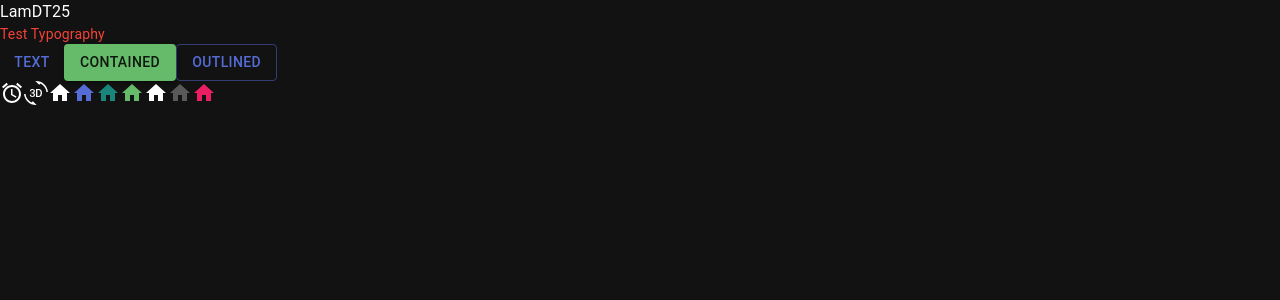
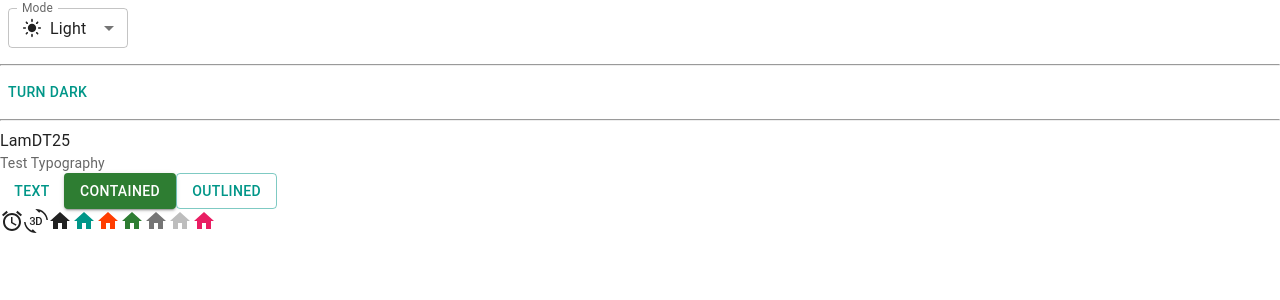
Before and after one commit to LamDT66/trello-web, a React app: page / in a window 1280 px wide. Shown: the top 300 px of the page. Built offline with nearby package versions, Linux system fonts and the light colour scheme; the HTML template or start-up script is replaced by a standard one.

Commit message:
Add dark mode and light mode

```diff
--- a/src/App.jsx
+++ b/src/App.jsx
@@ -4,11 +4,77 @@
 import HomeIcon from '@mui/icons-material/Home'
 import { pink } from '@mui/material/colors'
 import { Typography } from '@mui/material'
+import { useColorScheme } from '@mui/material/styles'
+
+import InputLabel from '@mui/material/InputLabel'
+import MenuItem from '@mui/material/MenuItem'
+import FormControl from '@mui/material/FormControl'
+import Select from '@mui/material/Select'
+import Box from '@mui/material/Box'
+import LightModeIcon from '@mui/icons-material/LightMode'
+import DarkModeOutlinedIcon from '@mui/icons-material/DarkModeOutlined'
+import SettingsBrightnessIcon from '@mui/icons-material/SettingsBrightness'
+
+
+function ModeSelect() {
+  const { mode, setMode } = useColorScheme()
+  const handleChange = (event) => {
+    const selectedMode = event.target.value
+    setMode(selectedMode)
+  }
+
+  return (
+    <FormControl sx={{ m: 1, minWidth: 120 }} size="small">
+      <InputLabel id="label-select-dark-light-mode">Mode</InputLabel>
+      <Select
+        labelId="label-select-dark-light-mode"
+        id="select-dark-light-mode"
+        value={mode}
+        label="Mode"
+        onChange={handleChange}
+      >
+        <MenuItem value="light">
+          <Box sx={{ display: 'flex', alignItems: 'center', gap: 1 }}>
+            <LightModeIcon fontSize='small' /> Light
+          </Box>
+        </MenuItem>
+        <MenuItem value="dark">
+          <Box sx={{ display: 'flex', alignItems: 'center', gap: 1 }}>
+            <DarkModeOutlinedIcon fontSize='small' /> Dark
+          </Box>
+        </MenuItem>
+        <MenuItem value="system">
+          <Box sx={{ display: 'flex', alignItems: 'center', gap: 1 }}>
+            <SettingsBrightnessIcon fontSize='small' /> System
+          </Box>
+        </MenuItem>
+      </Select>
+    </FormControl>
+  )
+}
+
+
+function ModeToggle() {
+  const { mode, setMode } = useColorScheme()
+  return (
+    <Button
+      onClick={() => {
+        setMode(mode === 'light' ? 'dark' : 'light')
+      }}
+    >
+      {mode === 'light' ? 'Turn dark' : 'Turn light'}
+    </Button>
+  )
+}
 
 function App() {
 
   return (
     <>
+      <ModeSelect />
+      <hr />
+      <ModeToggle />
+      <hr />
       <div>LamDT25</div>
 
       <Typography variant='body2' color="text.secondary">Test Typography</Typography>
--- a/src/main.jsx
+++ b/src/main.jsx
@@ -2,14 +2,14 @@
 import ReactDOM from 'react-dom/client'
 import App from './App.jsx'
 import CssBaseline from '@mui/material/CssBaseline'
-import { ThemeProvider } from '@mui/material/styles'
+import { Experimental_CssVarsProvider as CssVarsProvider } from '@mui/material/styles'
 import theme from './theme'
 
 ReactDOM.createRoot(document.getElementById('root')).render(
   <React.StrictMode>
-    <ThemeProvider theme={theme}>
+    <CssVarsProvider theme={theme}>
       <CssBaseline />
       <App />
-    </ThemeProvider>
+    </CssVarsProvider>
   </React.StrictMode>
 )
--- a/src/theme.js
+++ b/src/theme.js
@@ -1,23 +1,23 @@
-import { createTheme } from '@mui/material/styles'
-import { red } from '@mui/material/colors'
+import { experimental_extendTheme as extendTheme } from '@mui/material/styles'
+import { cyan, deepOrange, orange, teal } from '@mui/material/colors'
 
 // Create a theme instance.
-const theme = createTheme({
-  palette: {
-    mode: 'dark',
-    primary: {
-      main: '#556cd6'
+const theme = extendTheme({
+  colorSchemes: {
+    light: {
+      palette: {
+        primary: teal,
+        secondary: deepOrange
+      }
     },
-    secondary: {
-      main: '#19857b'
-    },
-    error: {
-      main: red.A400
-    },
-    text: {
-      secondary: red[500]
+    dark: {
+      palette: {
+        primary: cyan,
+        secondary: orange
+      }
     }
   }
+  // ...other properties
 })
 
 export default theme
```
